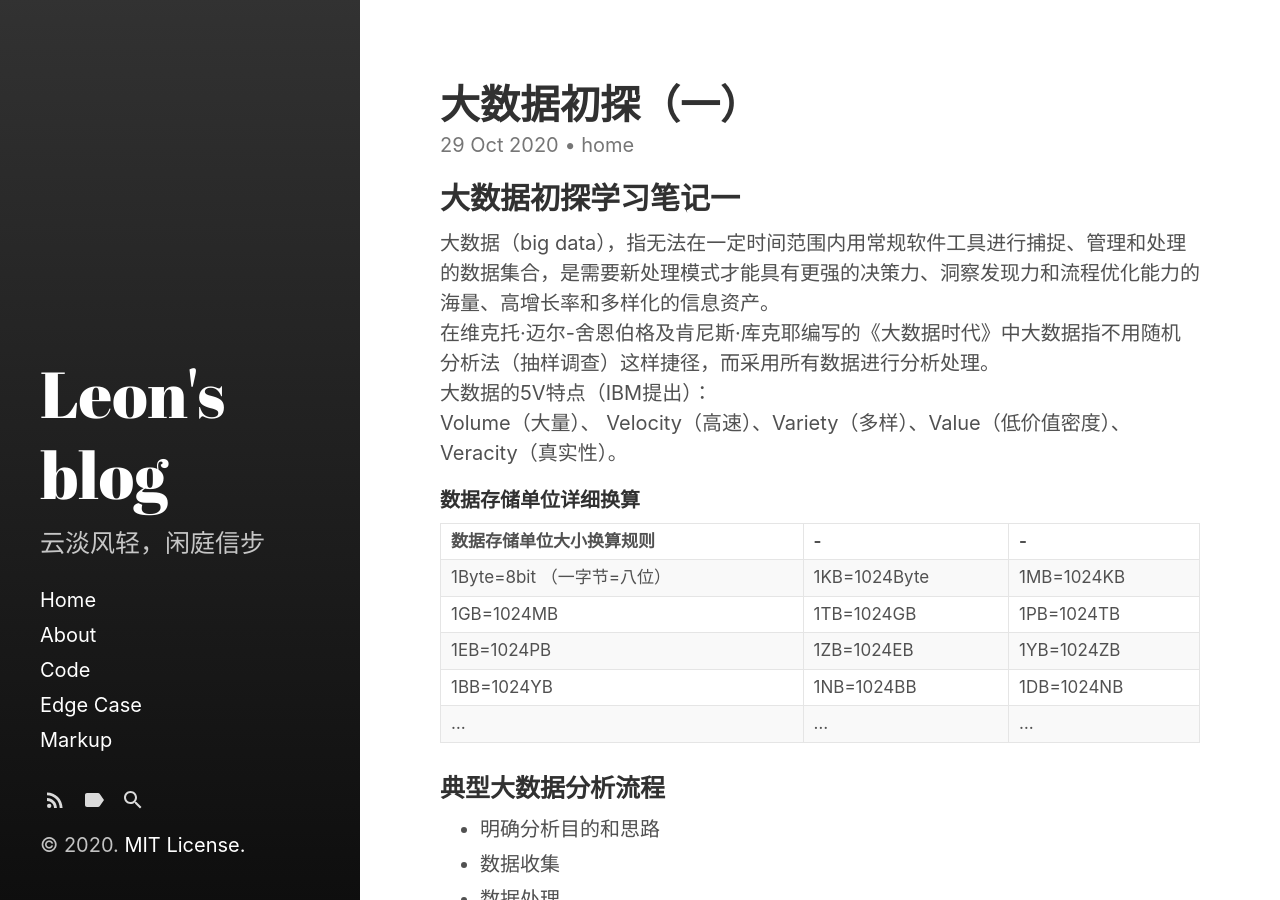
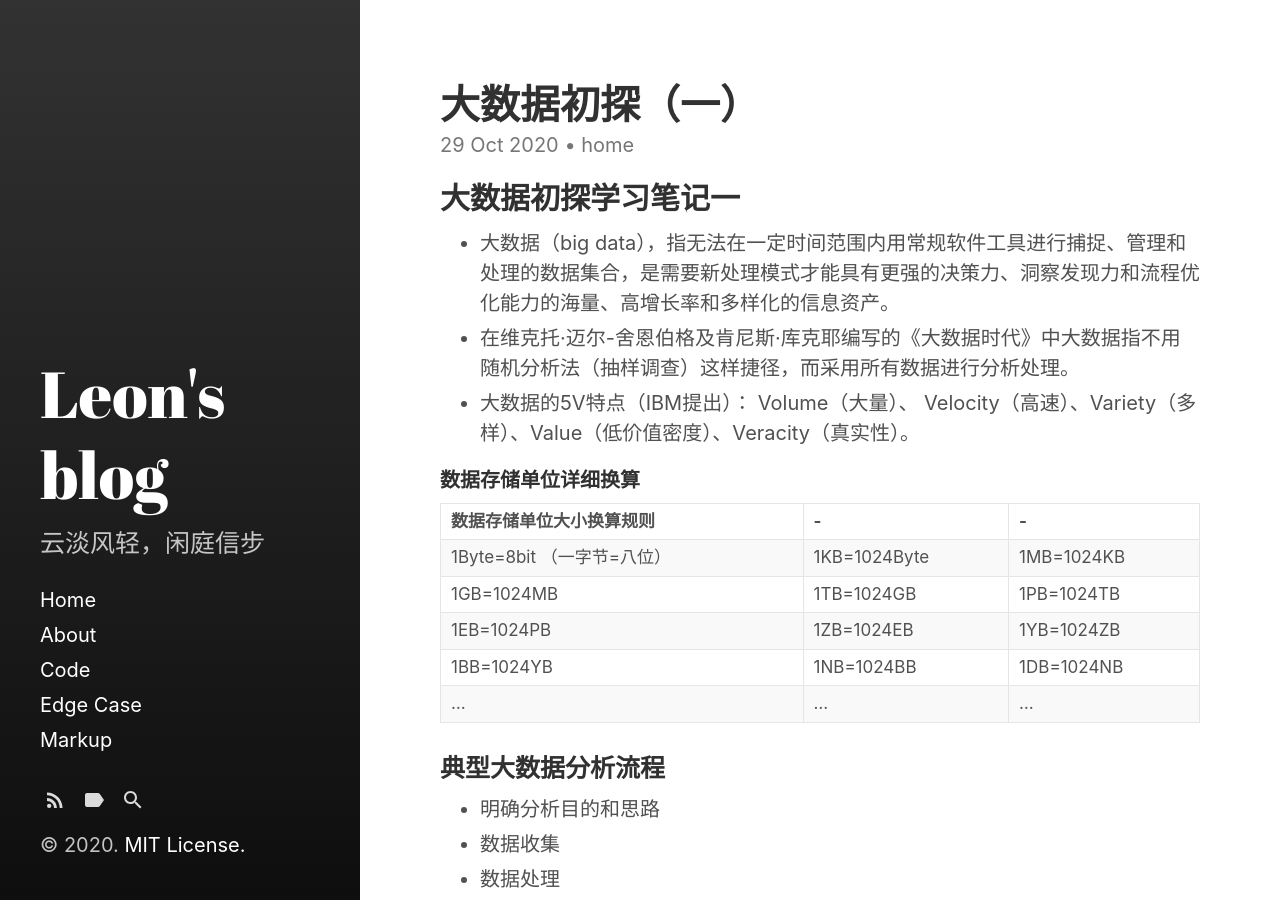
Before and after one commit to WnLeon/blog, a Jekyll site: the page built from _posts/2020-10-29-大数据初探（一）.md, in a window 1280 px wide and 900 px high. Built offline with Jekyll 4.4.1, drawn with Linux system fonts in a browser that asks for light colours.

Commit message:
category add  2020/10/29

```diff
--- a/_posts/2020-10-29-大数据初探（一）.md
+++ b/_posts/2020-10-29-大数据初探（一）.md
@@ -7,10 +7,10 @@ excerpt_separator: <!--more-->
 ---
 
 ## 大数据初探学习笔记一
-大数据（big data），指无法在一定时间范围内用常规软件工具进行捕捉、管理和处理的数据集合，是需要新处理模式才能具有更强的决策力、洞察发现力和流程优化能力的海量、高增长率和多样化的信息资产。
-在维克托·迈尔-舍恩伯格及肯尼斯·库克耶编写的《大数据时代》中大数据指不用随机分析法（抽样调查）这样捷径，而采用所有数据进行分析处理。
-大数据的5V特点（IBM提出）：
-Volume（大量）、 Velocity（高速）、Variety（多样）、Value（低价值密度）、Veracity（真实性）。
+
+- 大数据（big data），指无法在一定时间范围内用常规软件工具进行捕捉、管理和处理的数据集合，是需要新处理模式才能具有更强的决策力、洞察发现力和流程优化能力的海量、高增长率和多样化的信息资产。
+- 在维克托·迈尔-舍恩伯格及肯尼斯·库克耶编写的《大数据时代》中大数据指不用随机分析法（抽样调查）这样捷径，而采用所有数据进行分析处理。
+- 大数据的5V特点（IBM提出）： Volume（大量）、 Velocity（高速）、Variety（多样）、Value（低价值密度）、Veracity（真实性）。
 
 <!--more-->
 #### 数据存储单位详细换算
```
